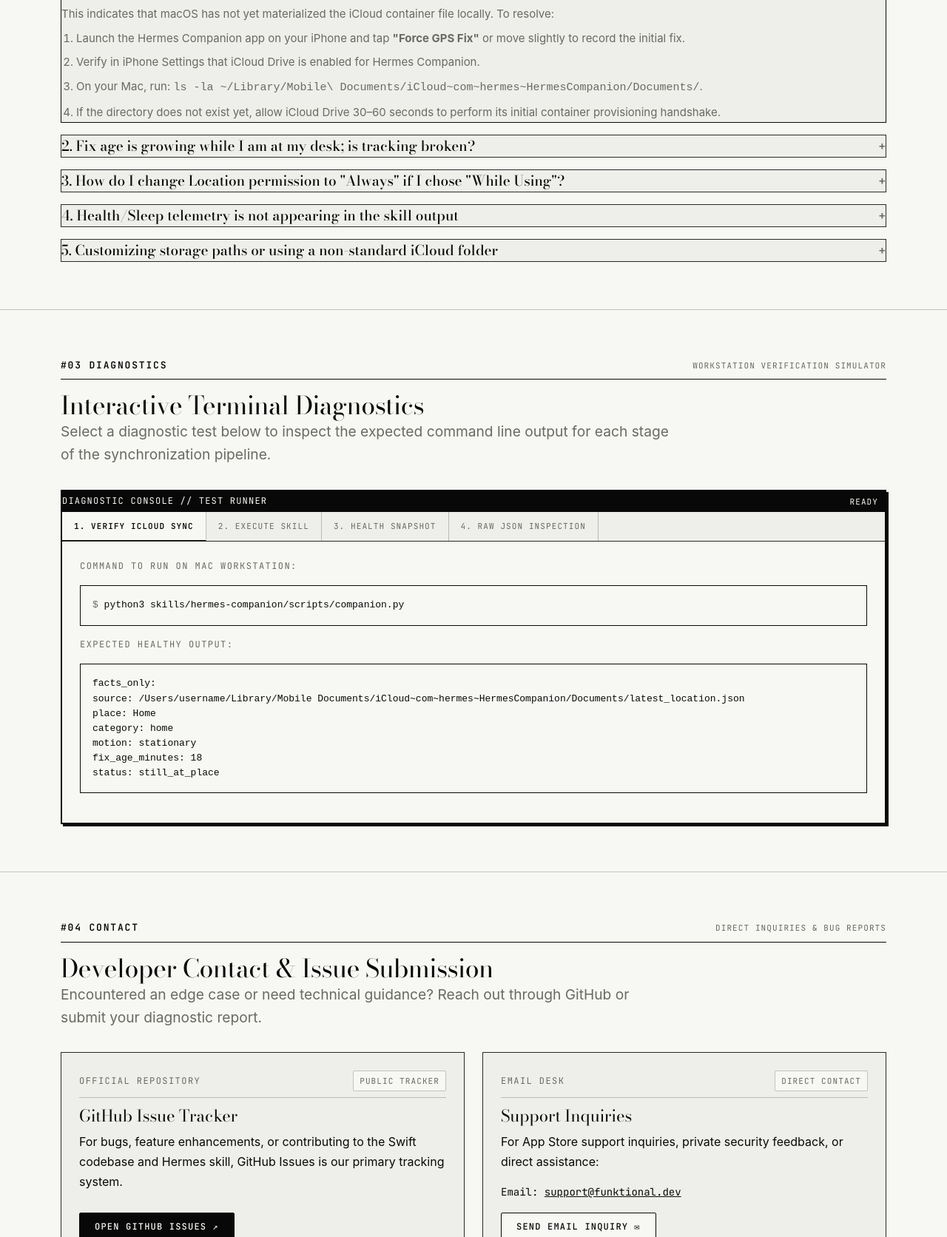
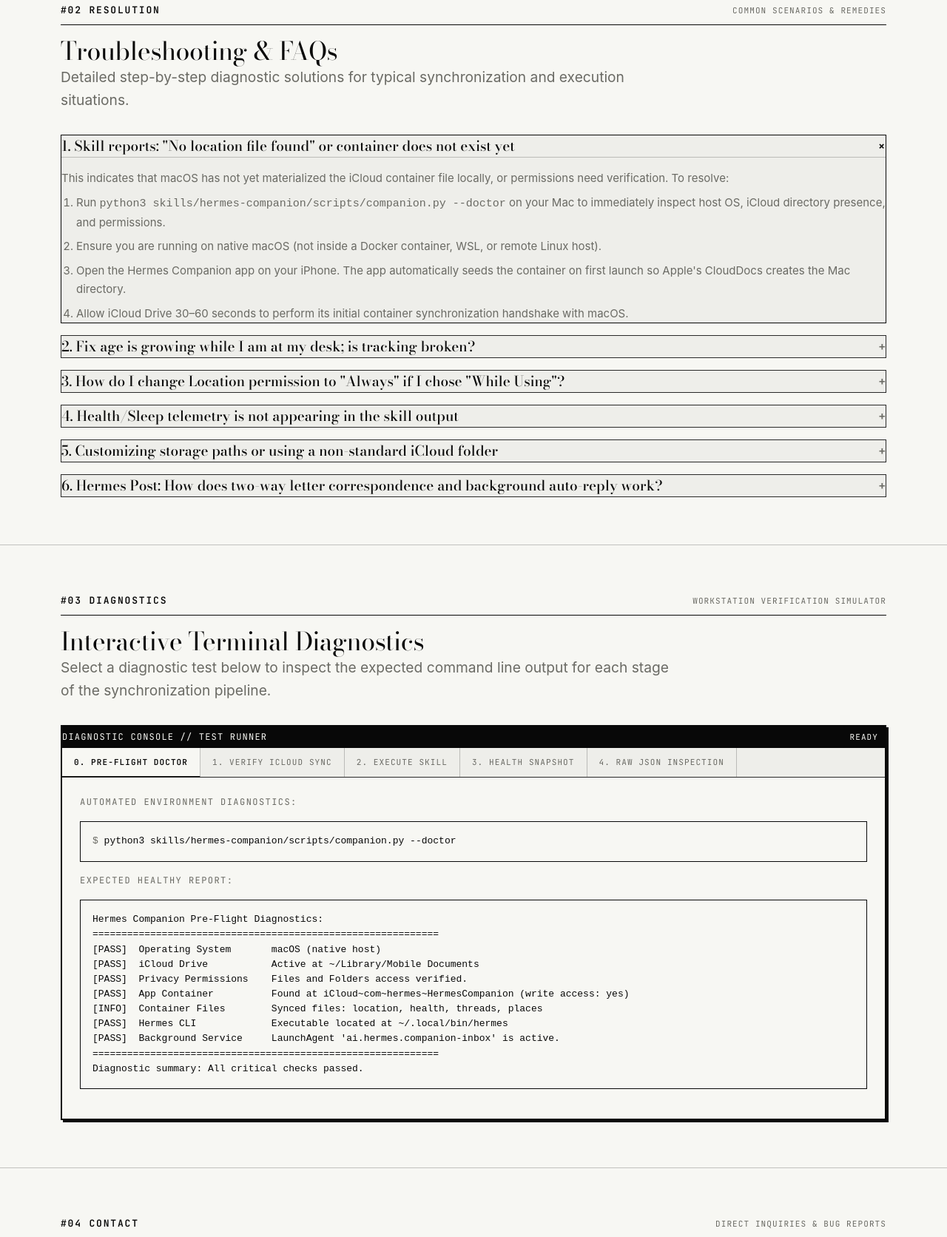
Before and after one commit to danielmain/hermes-companion, a plain HTML site: page website/support.html in a window 1280 px wide. Shown: the part 1985-3657 px from the top of the page at 74% size. Drawn offline with nearby package versions, Linux system fonts and the light colour scheme.

Commit message:
docs(website): add pre-flight doctor diagnostics, host requirements, and Hermes Post FAQ

```diff
--- a/website/support.html
+++ b/website/support.html
@@ -183,6 +183,17 @@
                 When prompted by the app, authorize read access for <strong>Sleep Analysis</strong> and <strong>Workouts</strong>, plus <strong>Motion &amp; Fitness</strong>. Without this, health snapshots will remain empty.
               </div>
             </div>
+
+            <div class="editorial-card">
+              <div class="editorial-card-header">
+                <span class="editorial-utility">STEP 05</span>
+                <span class="token inverted">HOST OS</span>
+              </div>
+              <div class="editorial-card-title">Native macOS Host Required</div>
+              <div class="editorial-card-body">
+                The Hermes CLI and skill must execute on your native Mac workstation. Containerized environments (such as Docker, WSL, or remote Linux cloud servers) do not have access to Apple's local CloudDocs sync directory (<code>~/Library/Mobile Documents</code>).
+              </div>
+            </div>
           </div>
 
           <!-- iPhone Mockup of Settings Screen -->
@@ -227,18 +238,18 @@
           <!-- Item 1 -->
           <div class="faq-item active">
             <button type="button" class="faq-trigger">
-              <span>1. Skill reports: "No location file found" or path does not exist</span>
+              <span>1. Skill reports: "No location file found" or container does not exist yet</span>
               <span class="faq-symbol">+</span>
             </button>
             <div class="faq-content">
               <p>
-                This indicates that macOS has not yet materialized the iCloud container file locally. To resolve:
+                This indicates that macOS has not yet materialized the iCloud container file locally, or permissions need verification. To resolve:
               </p>
               <ol style="margin-left: 20px; margin-top: 8px; display: flex; flex-direction: column; gap: 8px;">
-                <li>Launch the Hermes Companion app on your iPhone and tap <strong>"Force GPS Fix"</strong> or move slightly to record the initial fix.</li>
-                <li>Verify in iPhone Settings that iCloud Drive is enabled for Hermes Companion.</li>
-                <li>On your Mac, run: <code>ls -la ~/Library/Mobile\ Documents/iCloud~com~hermes~HermesCompanion/Documents/</code>.</li>
-                <li>If the directory does not exist yet, allow iCloud Drive 30–60 seconds to perform its initial container provisioning handshake.</li>
+                <li>Run <code>python3 skills/hermes-companion/scripts/companion.py --doctor</code> on your Mac to immediately inspect host OS, iCloud directory presence, and permissions.</li>
+                <li>Ensure you are running on native macOS (not inside a Docker container, WSL, or remote Linux host).</li>
+                <li>Open the Hermes Companion app on your iPhone. The app automatically seeds the container on first launch so Apple's CloudDocs creates the Mac directory.</li>
+                <li>Allow iCloud Drive 30–60 seconds to perform its initial container synchronization handshake with macOS.</li>
               </ol>
             </div>
           </div>
@@ -318,6 +329,35 @@
               </div>
             </div>
           </div>
+
+          <!-- Item 6 -->
+          <div class="faq-item">
+            <button type="button" class="faq-trigger">
+              <span>6. Hermes Post: How does two-way letter correspondence and background auto-reply work?</span>
+              <span class="faq-symbol">+</span>
+            </button>
+            <div class="faq-content">
+              <p>
+                Hermes Companion supports asynchronous, thread-safe letter exchange directly through iCloud Drive under <code>threads/</code>. You can compose letters in the iOS app under <strong>Hermes Post</strong>, and your agent reads and replies to them.
+              </p>
+              <p style="margin-top: 8px;">
+                To have Hermes automatically monitor for incoming letters and compose replies in the background, install the native macOS LaunchAgent:
+              </p>
+              <div class="terminal-block" style="margin-top: 12px;">
+                <div class="terminal-header">
+                  <span class="terminal-title">LAUNCHAGENT AUTO-RESPONDER SETUP</span>
+                  <button type="button" class="terminal-copy-btn" data-copy-target="code-inbox-service">[ COPY ]</button>
+                </div>
+                <div class="terminal-content">
+                  <pre id="code-inbox-service"><span class="cli-comment"># Install and start the background daemon:</span>
+python3 skills/hermes-companion/scripts/companion.py --inbox-service install
+
+<span class="cli-comment"># Check background daemon status:</span>
+python3 skills/hermes-companion/scripts/companion.py --inbox-service status</pre>
+                </div>
+              </div>
+            </div>
+          </div>
         </div>
       </div>
     </section>
@@ -343,15 +383,42 @@
           </div>
 
           <div class="diag-tabs">
-            <button type="button" class="diag-tab active" data-diag-target="diag-1">1. VERIFY ICLOUD SYNC</button>
+            <button type="button" class="diag-tab active" data-diag-target="diag-0">0. PRE-FLIGHT DOCTOR</button>
+            <button type="button" class="diag-tab" data-diag-target="diag-1">1. VERIFY ICLOUD SYNC</button>
             <button type="button" class="diag-tab" data-diag-target="diag-2">2. EXECUTE SKILL</button>
             <button type="button" class="diag-tab" data-diag-target="diag-3">3. HEALTH SNAPSHOT</button>
             <button type="button" class="diag-tab" data-diag-target="diag-4">4. RAW JSON INSPECTION</button>
           </div>
 
           <div class="diag-body">
+            <!-- Screen 0 -->
+            <div id="diag-0" class="diag-screen">
+              <div class="editorial-utility" style="margin-bottom: var(--space-8);">AUTOMATED ENVIRONMENT DIAGNOSTICS:</div>
+              <div class="terminal-block">
+                <div class="terminal-content">
+<pre><span class="cli-prompt">$ </span>python3 skills/hermes-companion/scripts/companion.py --doctor</pre>
+                </div>
+              </div>
+              <div class="editorial-utility" style="margin: var(--space-16) 0 var(--space-8);">EXPECTED HEALTHY REPORT:</div>
+              <div class="terminal-block">
+                <div class="terminal-content" style="color: var(--ink);">
+<pre>Hermes Companion Pre-Flight Diagnostics:
+============================================================
+[PASS]  Operating System       macOS (native host)
+[PASS]  iCloud Drive           Active at ~/Library/Mobile Documents
+[PASS]  Privacy Permissions    Files and Folders access verified.
+[PASS]  App Container          Found at iCloud~com~hermes~HermesCompanion (write access: yes)
+[INFO]  Container Files        Synced files: location, health, threads, places
+[PASS]  Hermes CLI             Executable located at ~/.local/bin/hermes
+[PASS]  Background Service     LaunchAgent 'ai.hermes.companion-inbox' is active.
+============================================================
+Diagnostic summary: All critical checks passed.</pre>
+                </div>
+              </div>
+            </div>
+
             <!-- Screen 1 -->
-            <div id="diag-1" class="diag-screen">
+            <div id="diag-1" class="diag-screen" style="display: none;">
               <div class="editorial-utility" style="margin-bottom: var(--space-8);">COMMAND TO RUN ON MAC WORKSTATION:</div>
               <div class="terminal-block">
                 <div class="terminal-content">
```
Also changed, not shown: website/index.html (+17 -0 lines).
